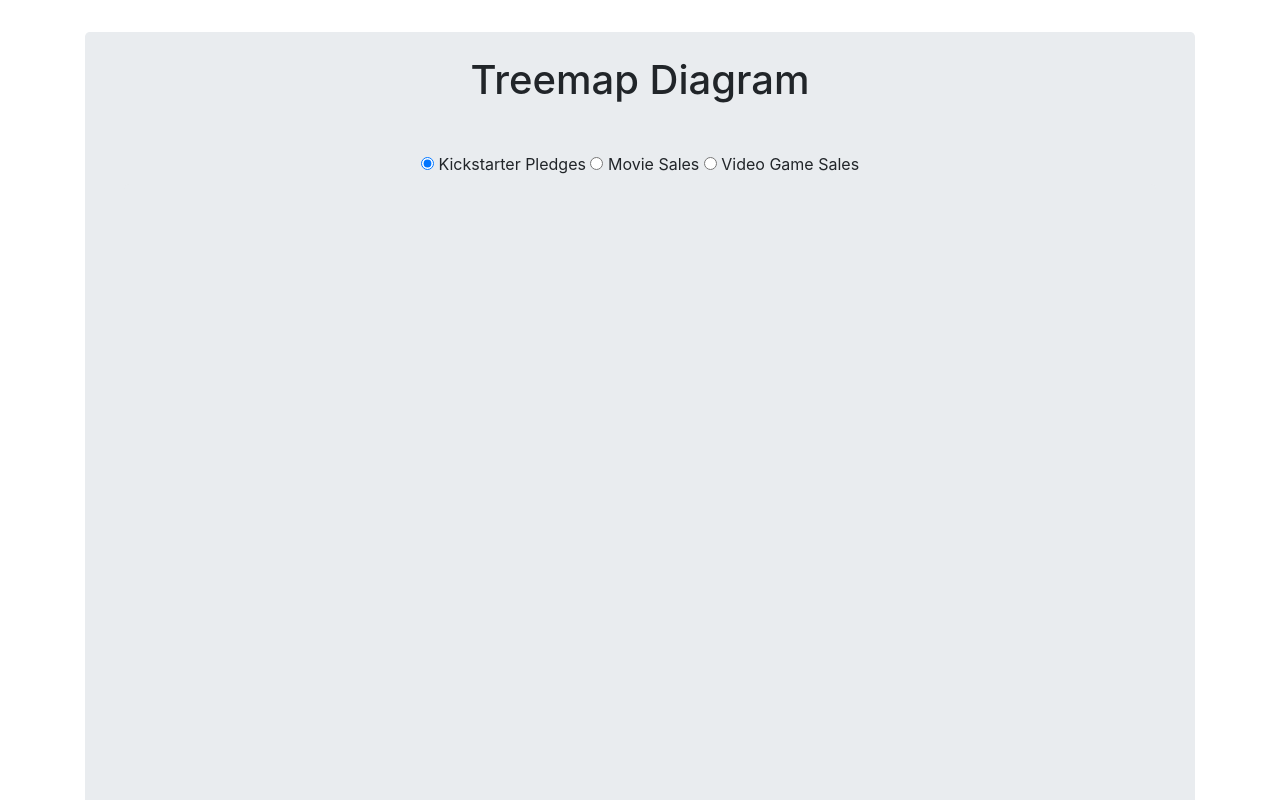
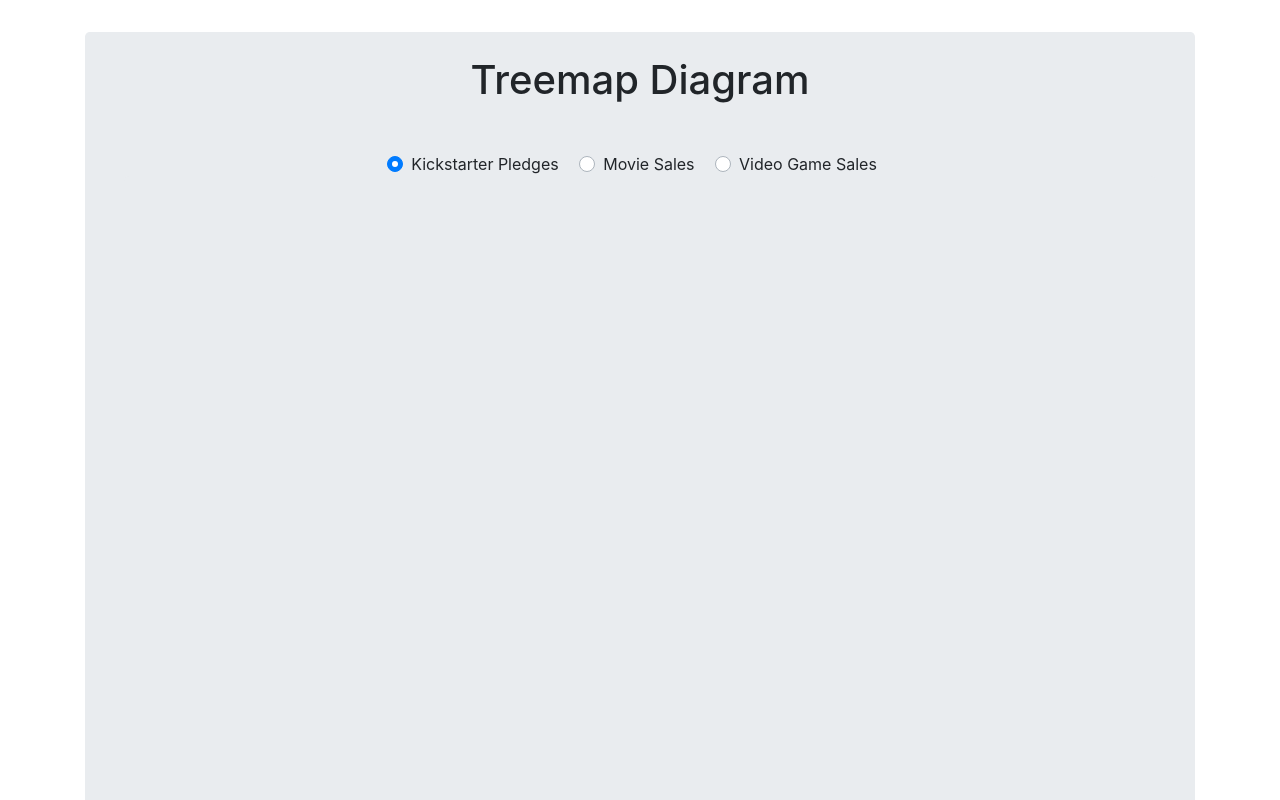
Before and after one commit to Adam777Z/freecodecamp-project-treemap-diagram, a plain HTML site: page index.html in a window 1280 px wide. Shown: the top 800 px of the page. Drawn offline with nearby package versions, Linux system fonts and the light colour scheme; no server answers.

Commit message:
Design updated

```diff
--- a/index.html
+++ b/index.html
@@ -6,7 +6,7 @@
   <title>Treemap Diagram</title>
 
 
-  <link rel='stylesheet' href='https://cdnjs.cloudflare.com/ajax/libs/twitter-bootstrap/4.1.3/css/bootstrap.min.css'>
+  <link rel='stylesheet' href='https://cdnjs.cloudflare.com/ajax/libs/twitter-bootstrap/4.2.1/css/bootstrap.min.css'>
 
       <link rel="stylesheet" href="css/style.css">
 
@@ -24,9 +24,18 @@
 					<h1 id="title" class="text-center">Treemap Diagram</h1>
 					<p id="description" class="text-center">&nbsp;</p>
 					<div id="selector" class="text-center">
-						<input type="radio" name="dataset" id="KickstarterPledges" value="KickstarterPledges" checked="checked"> <label for="KickstarterPledges">Kickstarter Pledges</label>
-						<input type="radio" name="dataset" value="MovieSales" id="MovieSales"> <label for="MovieSales">Movie Sales</label>
-						<input type="radio" name="dataset" value="VideoGameSales" id="VideoGameSales"> <label for="VideoGameSales">Video Game Sales</label>
+						<div class="custom-control custom-radio custom-control-inline">
+							<input id="KickstarterPledges" class="custom-control-input" type="radio" name="dataset" value="KickstarterPledges" checked>
+							<label class="custom-control-label" for="KickstarterPledges">Kickstarter Pledges</label>
+						</div>
+						<div class="custom-control custom-radio custom-control-inline">
+							<input id="MovieSales" class="custom-control-input" type="radio" name="dataset" value="MovieSales">
+							<label class="custom-control-label" for="MovieSales">Movie Sales</label>
+						</div>
+						<div class="custom-control custom-radio custom-control-inline">
+							<input id="VideoGameSales" class="custom-control-input" type="radio" name="dataset" value="VideoGameSales">
+							<label class="custom-control-label" for="VideoGameSales">Video Game Sales</label>
+						</div>
 					</div>
 					<div id="canvas"></div>
 				</div>
```
